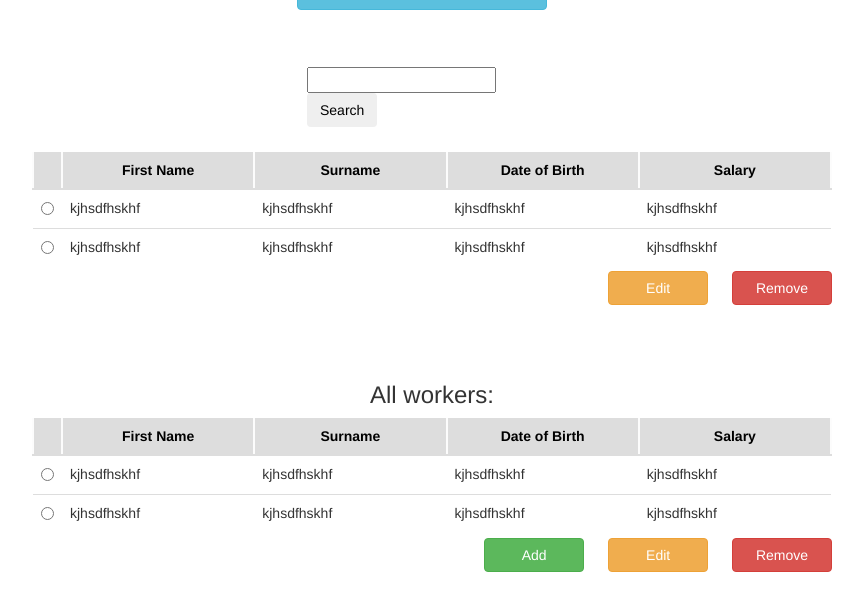
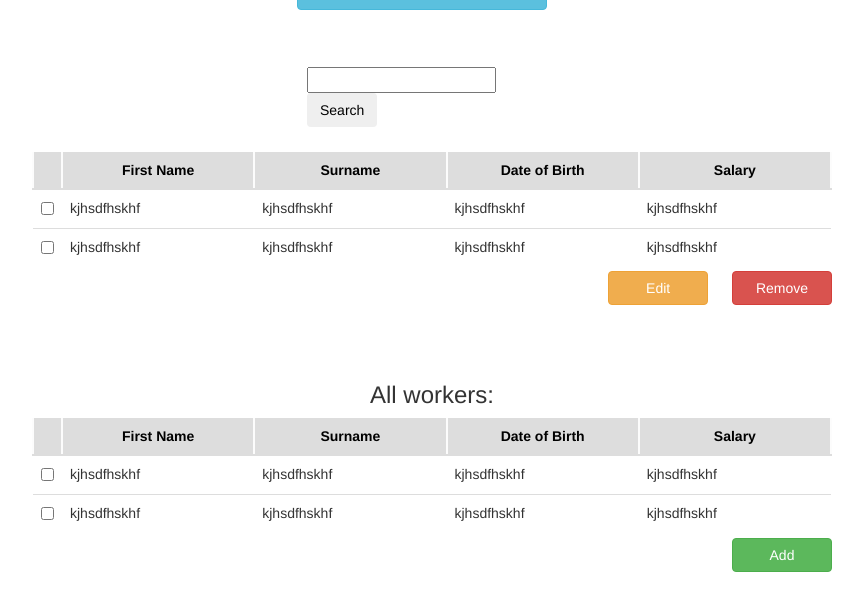
Before and after one commit to YDziashkevich/stet, a PHP site: template inc/views/list.php in a window 1280 px wide. Shown: the part 103-714 px from the top of the page, without its empty margins (208-1071 px from the left). Run offline with PHP 8.4, Linux system fonts and the light colour scheme; the template is opened without the code that fills it, so the values that code supplies are empty; some libraries are stand-ins or nearby versions.

Commit message:
add controller and model list

```diff
--- a/directoryTree.txt
+++ b/directoryTree.txt
@@ -3,3 +3,7 @@
 1
 1
 3
+<input type="submit" class='float_r btn-large btn btn-warning my-small-link'
+                           style='margin-top: -30px; margin-right: 20px; color: white;' name="create" value="Edit">
+                    <input type="submit" class='float_r btn-large btn btn-danger my-small-link'
+                           style='margin-top: -30px; margin-right: 20px; color: white;' name="delete" value="Remove">
--- a/inc/controllers/list.php
+++ b/inc/controllers/list.php
@@ -1,6 +1,11 @@
 <?php
 class ListController extends Controller
 {
+    private $ListModel;
+    public function __construct(){
+        parent::__construct();
+        $this->ListModel = new ListModel();
+    }
     public function indexAction()
     {
         $data = "";
--- /dev/null
+++ b/inc/models/list.php
@@ -0,0 +1,5 @@
+<?
+class ListModel extends Model
+{
+
+}
--- a/inc/views/list.php
+++ b/inc/views/list.php
@@ -35,14 +35,14 @@
                 </tr>
                 <form method="post">
                     <tr>
-                        <td><input name="worker" type="radio"></td>
+                        <td><input name="worker" type="checkbox"></td>
                         <td>kjhsdfhskhf</td>
                         <td>kjhsdfhskhf</td>
                         <td>kjhsdfhskhf</td>
                         <td>kjhsdfhskhf</td>
                     </tr>
                     <tr>
-                        <td><input name="worker" type="radio"></td>
+                        <td><input name="worker" type="checkbox"></td>
                         <td>kjhsdfhskhf</td>
                         <td>kjhsdfhskhf</td>
                         <td>kjhsdfhskhf</td>
@@ -68,6 +68,7 @@
 <div class="row">
     <div class="span12">
         <div id="list-st">
+            <form method="post">
                 <table class="table table-hover table-list">
                     <thead>
                     <tr>
@@ -77,16 +78,16 @@
                         <th class="th-st"><a class="head-list table-head-st" href="#">Date of Birth</a></th>
                         <th class="th-st"><a class="head-list table-head-st" href="#">Salary</a></th>
                     </tr>
-                <form method="post">
+
                     <tr>
-                        <td><input name="worker" type="radio"></td>
+                        <td><input name="worker" type="checkbox"></td>
                         <td>kjhsdfhskhf</td>
                         <td>kjhsdfhskhf</td>
                         <td>kjhsdfhskhf</td>
                         <td>kjhsdfhskhf</td>
                     </tr>
                     <tr>
-                        <td><input name="worker" type="radio"></td>
+                        <td><input name="worker" type="checkbox"></td>
                         <td>kjhsdfhskhf</td>
                         <td>kjhsdfhskhf</td>
                         <td>kjhsdfhskhf</td>
@@ -97,12 +98,74 @@
                 <div class="small-break"></div>
                 <div class="right-text">
 
-                <input type="submit" class='float_r btn-large btn btn-success my-small-link'
-                       style='margin-top: -30px; margin-right: 20px; color: white;' name="create" value="Add">
-                <input type="submit" class='float_r btn-large btn btn-warning my-small-link'
-                       style='margin-top: -30px; margin-right: 20px; color: white;' name="create" value="Edit">
-                <input type="submit" class='float_r btn-large btn btn-danger my-small-link'
-                       style='margin-top: -30px; margin-right: 20px; color: white;' name="delete" value="Remove">
+
+                    <a href="#win2" class='float_r btn-large btn btn-success my-small-link'
+                       style='margin-top: -30px; margin-right: 20px; color: white; ' id="infoTree">Add</a>
+                </div>
+                <a href="#x" class="overlay" id="win2"></a>
+
+                <div class="popup">
+                    <form method="post" class="form-horizontal">
+                        <fieldset>
+                            <!-- Form Name -->
+                            <legend class="center-text">Add worker</legend>
+                            <!-- Prepended text-->
+                            <div class="control-group">
+                                <label class="control-label" for=""></label>
+
+                                <div class="controls">
+                                    <div class="input-prepend">
+                                        <span class="add-on">First Name:</span>
+                                        <input id="" name="" class="input-xlarge" placeholder="" type="text">
+                                    </div>
+                                </div>
+                            </div>
+                            <!-- Prepended text-->
+                            <div class="control-group">
+                                <label class="control-label" for=""></label>
+
+                                <div class="controls">
+                                    <div class="input-prepend">
+                                        <span class="add-on">Surname:</span>
+                                        <input id="" name="" class="input-xlarge" placeholder="" type="text">
+                                    </div>
+                                </div>
+                            </div>
+                            <!-- Prepended text-->
+                            <div class="control-group">
+                                <label class="control-label" for=""></label>
+
+                                <div class="controls">
+                                    <div class="input-prepend">
+                                        <span class="add-on">Date of Birth:</span>
+                                        <input id="" name="" class="input-xlarge" placeholder="" type="text">
+                                    </div>
+                                </div>
+                            </div>
+                            <!-- Prepended text-->
+                            <div class="control-group">
+                                <label class="control-label" for=""></label>
+
+                                <div class="controls">
+                                    <div class="input-prepend">
+                                        <span class="add-on">Salary</span>
+                                        <input id="" name="" class="input-xlarge" placeholder="" type="text">
+                                    </div>
+                                </div>
+                            </div>
+                            <!-- Button -->
+                            <div class="control-group">
+                                <label class="control-label" for="singlebutton"></label>
+
+                                <div class="controls">
+                                    <button id="singlebutton" name="singlebutton" class="btn btn-primary">Button
+                                    </button>
+                                </div>
+                            </div>
+                        </fieldset>
+                    </form>
+                    <a class="close" title="Закрыть" href="#close"></a>
+                </div>
             </form>
         </div>
     </div>
```
Also changed, not shown: inc/views/main.php (+14 -10 lines). Lines whose indentation alone changed are shown as unchanged.
